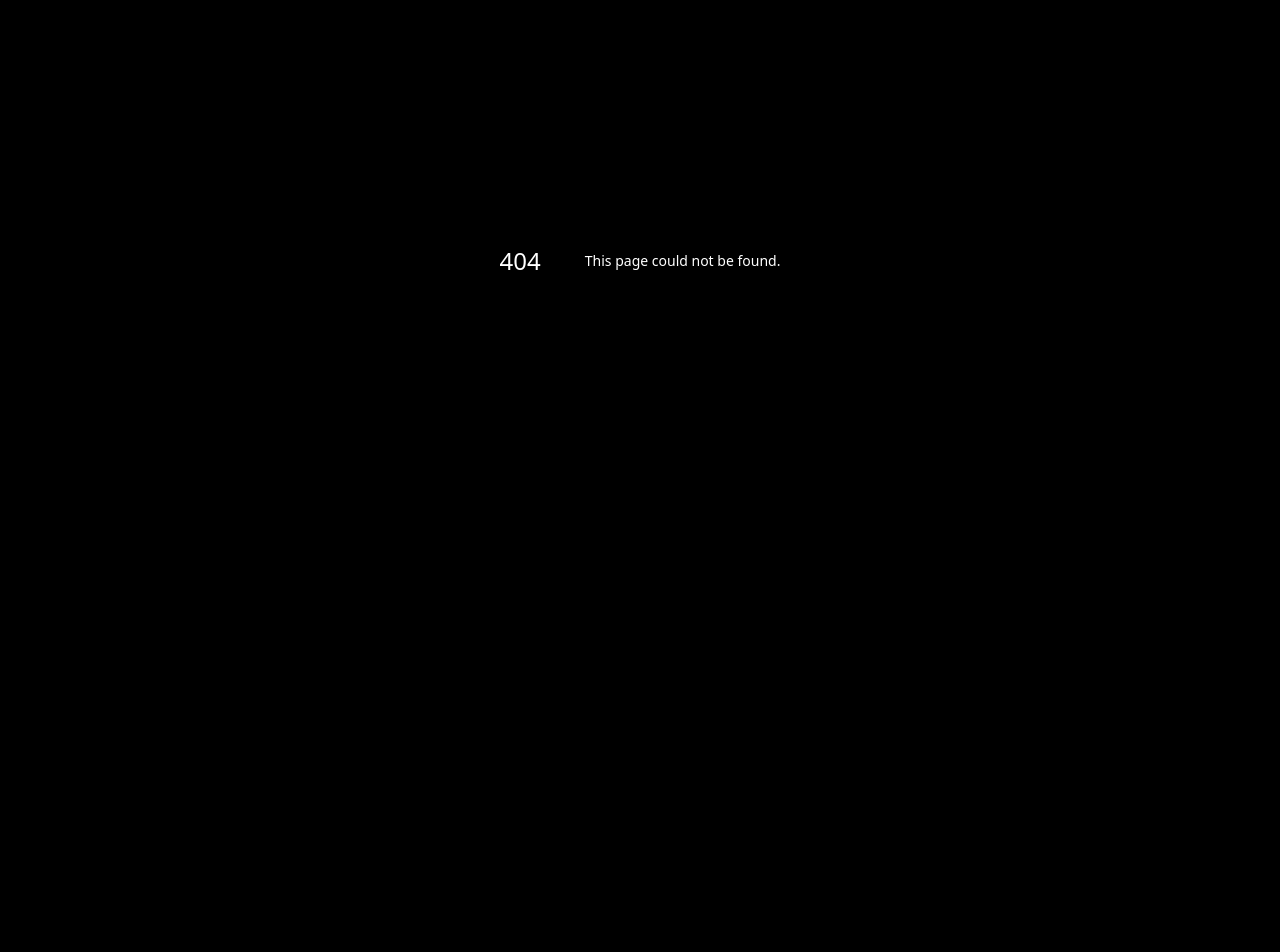
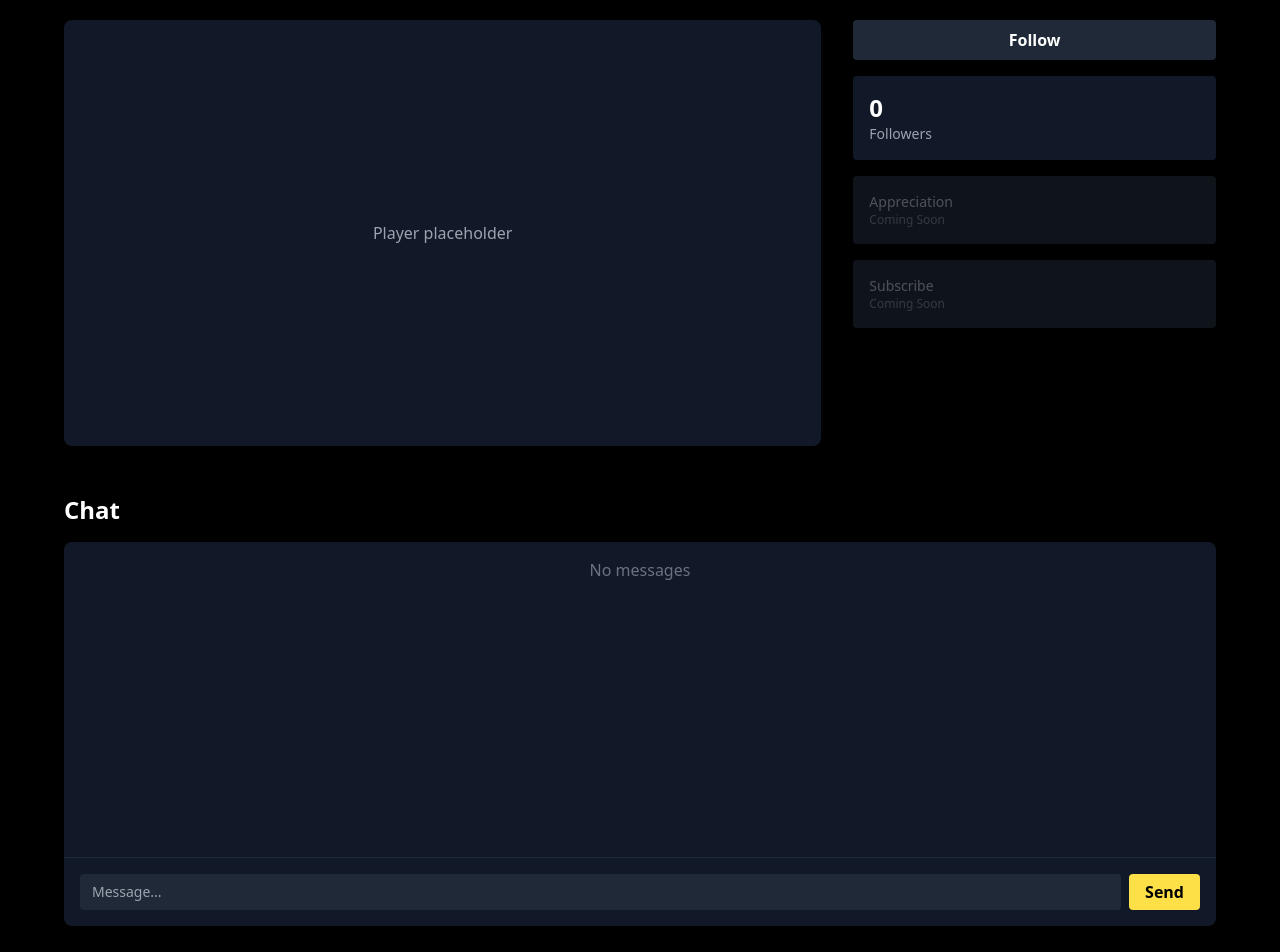
Before and after one commit to xanderw123/YoFiTV, a Next.js app: page /stations/1 in a window 1280 px wide. Before the commit this address had no page. Shown: the part 140-1092 px from the top of the page. Before the commit the page ends 800 px from the top, so only its background shows below. Built offline with nearby package versions, Linux system fonts and the light colour scheme.

Commit message:
Add all pages: stations, station detail, create

```diff
--- /dev/null
+++ b/app/create/page.tsx
@@ -0,0 +1,67 @@
+'use client'
+
+import Link from 'next/link'
+import { useState } from 'react'
+
+export default function CreatePage() {
+  const [name, setName] = useState('')
+  const [description, setDescription] = useState('')
+
+  const handleCreate = (e: React.FormEvent) => {
+    e.preventDefault()
+    alert(`Created: ${name}`)
+    setName('')
+    setDescription('')
+  }
+
+  return (
+    <div className="min-h-screen bg-black text-white py-12 px-4">
+      <div className="max-w-2xl mx-auto">
+        <Link href="/" className="text-gray-400 mb-8 inline-block hover:text-white">
+          Back
+        </Link>
+
+        <h1 className="text-4xl font-bold mb-8">Create Station</h1>
+
+        <form onSubmit={handleCreate} className="bg-gray-900 p-8 rounded-lg space-y-6">
+          <div>
+            <label className="block text-sm font-bold mb-2">Name</label>
+            <input
+              type="text"
+              value={name}
+              onChange={(e) => setName(e.target.value)}
+              placeholder="Station name"
+              className="w-full bg-gray-800 text-white rounded px-4 py-2 focus:outline-none"
+              required
+            />
+          </div>
+
+          <div>
+            <label className="block text-sm font-bold mb-2">Description</label>
+            <textarea
+              value={description}
+              onChange={(e) => setDescription(e.target.value)}
+              placeholder="What's your station about?"
+              rows={4}
+              className="w-full bg-gray-800 text-white rounded px-4 py-2 focus:outline-none"
+            />
+          </div>
+
+          <button type="submit" className="w-full bg-yellow-300 text-black font-bold py-3 rounded hover:bg-yellow-400">
+            Create
+          </button>
+        </form>
+
+        <div className="mt-12 bg-gray-900 p-8 rounded-lg">
+          <h3 className="text-xl font-bold mb-4">Phase 2</h3>
+          <div className="space-y-2 text-gray-400 text-sm">
+            <p>✓ Video rotation editor</p>
+            <p>✓ Tips & Subscriptions (90/10)</p>
+            <p>✓ Ad revenue (70/30)</p>
+            <p>✓ Analytics dashboard</p>
+          </div>
+        </div>
+      </div>
+    </div>
+  )
+}
--- a/app/page.tsx
+++ b/app/page.tsx
@@ -1,14 +1,52 @@
 'use client'
+
+import Link from 'next/link'
 
 export default function Home() {
   return (
-    <div className="min-h-screen bg-black text-white flex items-center justify-center">
-      <div className="text-center">
-        <h1 className="text-6xl font-bold mb-4">YoFi TV</h1>
-        <p className="text-xl text-gray-400 mb-8">Coming soon...</p>
-        <a href="/stations" className="px-6 py-3 bg-yellow-300 text-black rounded-lg font-bold hover:bg-yellow-400">
-          View Stations
-        </a>
+    <div className="min-h-screen bg-black text-white flex flex-col">
+      <nav className="border-b border-gray-800 px-4 py-4">
+        <div className="max-w-6xl mx-auto flex items-center gap-2">
+          <div className="w-8 h-8 bg-yellow-300 rounded flex items-center justify-center">
+            <span className="text-black font-bold">▶</span>
+          </div>
+          <span className="font-bold">YoFi TV</span>
+        </div>
+      </nav>
+
+      <div className="flex-1 flex flex-col items-center justify-center gap-8 p-4">
+        <div className="text-center max-w-2xl">
+          <h1 className="text-6xl font-bold mb-4">Always On</h1>
+          <p className="text-2xl text-gray-300 mb-2">Curate Your World</p>
+          <p className="text-lg text-gray-400 mb-12">Watch stations. Follow creators. Chat live. 24/7.</p>
+
+          <div className="flex gap-4 justify-center">
+            <Link href="/stations" className="px-8 py-3 bg-yellow-300 text-black rounded-lg font-bold hover:bg-yellow-400">
+              Browse Stations
+            </Link>
+            <Link href="/create" className="px-8 py-3 bg-gray-800 text-white rounded-lg font-bold hover:bg-gray-700 border border-gray-700">
+              Create Station
+            </Link>
+          </div>
+        </div>
+
+        <div className="grid grid-cols-1 md:grid-cols-3 gap-6 max-w-4xl mt-8">
+          <div className="bg-gray-900 rounded-lg p-6 text-center">
+            <div className="text-4xl mb-3">📺</div>
+            <h3 className="font-bold mb-2">Always On</h3>
+            <p className="text-gray-400 text-sm">24/7 stations from YouTube</p>
+          </div>
+          <div className="bg-gray-900 rounded-lg p-6 text-center">
+            <div className="text-4xl mb-3">👥</div>
+            <h3 className="font-bold mb-2">Your Community</h3>
+            <p className="text-gray-400 text-sm">Follow. Chat. Connect.</p>
+          </div>
+          <div className="bg-gray-900 rounded-lg p-6 text-center">
+            <div className="text-4xl mb-3">🌱</div>
+            <h3 className="font-bold mb-2">Grow & Earn</h3>
+            <p className="text-gray-400 text-sm">Keep 90% revenue</p>
+          </div>
+        </div>
       </div>
     </div>
   )
--- /dev/null
+++ b/app/stations/[id]/page.tsx
@@ -0,0 +1,90 @@
+'use client'
+
+import Link from 'next/link'
+import { useState } from 'react'
+
+export default function StationPage({ params }: { params: { id: string } }) {
+  const [isFollowing, setIsFollowing] = useState(false)
+  const [message, setMessage] = useState('')
+  const [messages, setMessages] = useState<string[]>([])
+
+  const handleSend = (e: React.FormEvent) => {
+    e.preventDefault()
+    if (message.trim()) {
+      setMessages([...messages, message])
+      setMessage('')
+    }
+  }
+
+  return (
+    <div className="min-h-screen bg-black text-white py-8 px-4">
+      <div className="max-w-6xl mx-auto">
+        <Link href="/stations" className="text-gray-400 mb-8 inline-block hover:text-white">
+          Back
+        </Link>
+
+        <h1 className="text-4xl font-bold mb-8">Station {params.id}</h1>
+
+        <div className="grid grid-cols-3 gap-8 mb-12">
+          <div className="col-span-2">
+            <div className="w-full aspect-video bg-gray-900 rounded-lg flex items-center justify-center">
+              <p className="text-gray-400">Player placeholder</p>
+            </div>
+          </div>
+
+          <div className="space-y-4">
+            <button
+              onClick={() => setIsFollowing(!isFollowing)}
+              className={`w-full py-2 rounded font-bold ${isFollowing ? 'bg-yellow-300 text-black' : 'bg-gray-800'}`}
+            >
+              {isFollowing ? 'Following' : 'Follow'}
+            </button>
+
+            <div className="bg-gray-900 p-4 rounded">
+              <div className="text-2xl font-bold">0</div>
+              <p className="text-gray-400 text-sm">Followers</p>
+            </div>
+
+            <div className="bg-gray-800 p-4 rounded opacity-50">
+              <p className="text-gray-400 text-sm">Appreciation</p>
+              <p className="text-xs text-gray-500">Coming Soon</p>
+            </div>
+
+            <div className="bg-gray-800 p-4 rounded opacity-50">
+              <p className="text-gray-400 text-sm">Subscribe</p>
+              <p className="text-xs text-gray-500">Coming Soon</p>
+            </div>
+          </div>
+        </div>
+
+        <h2 className="text-2xl font-bold mb-4">Chat</h2>
+        <div className="bg-gray-900 rounded-lg overflow-hidden flex flex-col h-96">
+          <div className="flex-1 overflow-y-auto p-4">
+            {messages.length === 0 ? (
+              <p className="text-gray-500 text-center">No messages</p>
+            ) : (
+              messages.map((msg, i) => (
+                <div key={i} className="text-sm text-gray-300 mb-2">
+                  You: {msg}
+                </div>
+              ))
+            )}
+          </div>
+
+          <form onSubmit={handleSend} className="border-t border-gray-800 p-4 flex gap-2">
+            <input
+              type="text"
+              value={message}
+              onChange={(e) => setMessage(e.target.value)}
+              placeholder="Message..."
+              className="flex-1 bg-gray-800 text-white rounded px-3 py-2 text-sm focus:outline-none"
+            />
+            <button type="submit" className="bg-yellow-300 text-black px-4 rounded font-bold">
+              Send
+            </button>
+          </form>
+        </div>
+      </div>
+    </div>
+  )
+}
```
